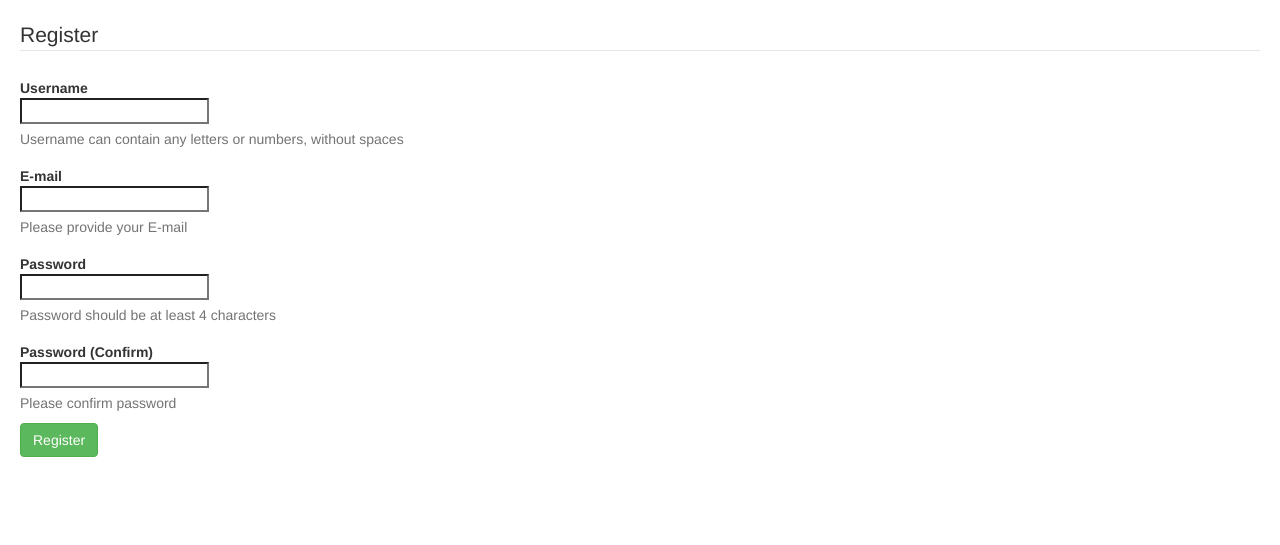
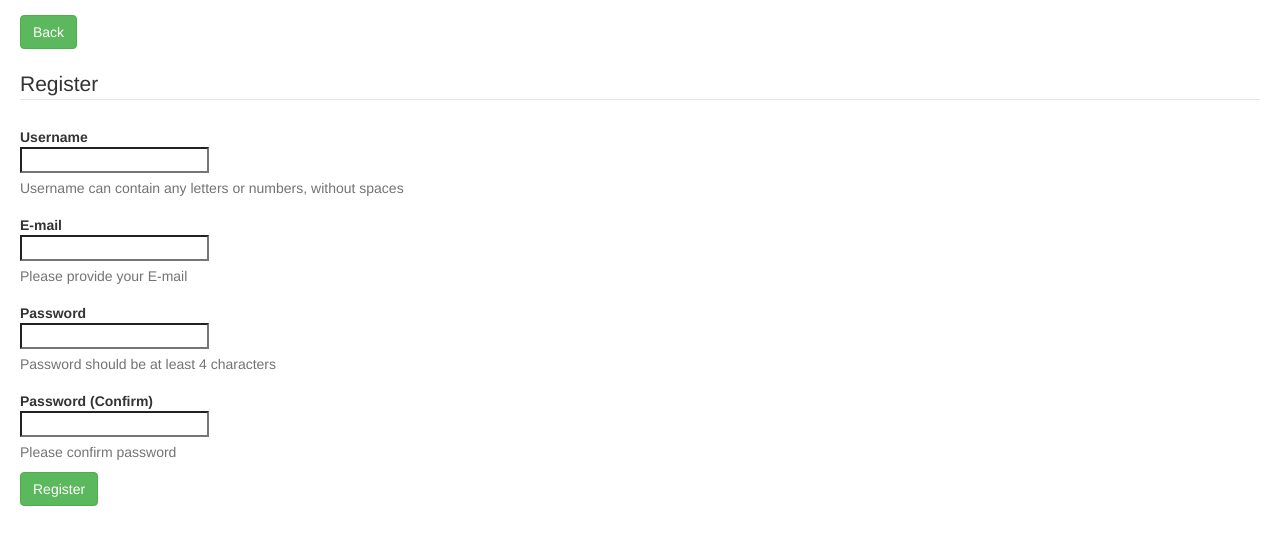
Before and after one commit to CharlesJeremy/Schedulr, a Django app: page /accounts/register/ in a window 1280 px wide. Shown: the top 545 px of the page. Run offline with Django 3.2, Linux system fonts and the light colour scheme; some libraries are stand-ins or nearby versions.

Commit message:
More fixes

```diff
--- a/cal/static/cal/cal.css
+++ b/cal/static/cal/cal.css
@@ -26,12 +26,6 @@ html, body {
   border: 3px dotted rgba(0,0,0,0.1);
 }
 
-.upper-right {
-  position:absolute;
-  top:5px;
-  right:5px;
-}
-
 #enter-class {
 	padding: 10px;
   font-weight: bold;
--- a/registration/templates/registration/register.html
+++ b/registration/templates/registration/register.html
@@ -15,6 +15,13 @@
 </head>
 
 <body>
+
+<div class="control-group">
+  <!-- Button -->
+  <div class="controls">
+    <button class="btn btn-success back">Back</button>
+  </div>
+</div>
 
 <div class="register-form">
 <form class="form-horizontal" action='' method="POST">
--- a/static/styles.css
+++ b/static/styles.css
@@ -38,6 +38,17 @@ input[type="text"] {
 input[type="password"] {
   border-top-left-radius: 0;
   border-top-right-radius: 0;
+}
+
+.upper-right {
+  position:absolute;
+  top:5px;
+  right:5px;
+}
+
+.back {
+  margin-top: 15px;
+  margin-left: 20px;
 }
 
 .button {
```
